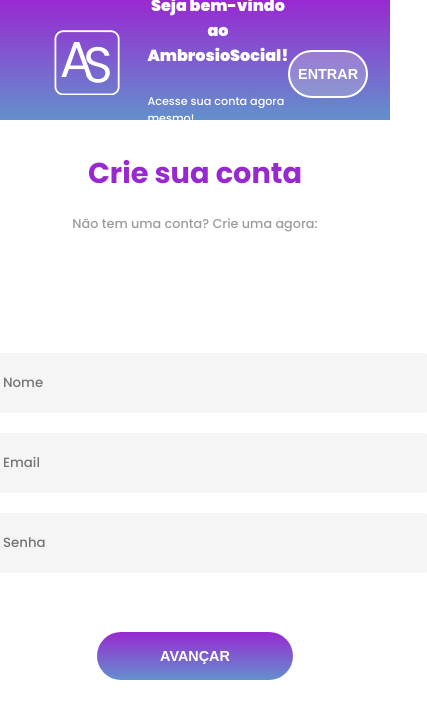
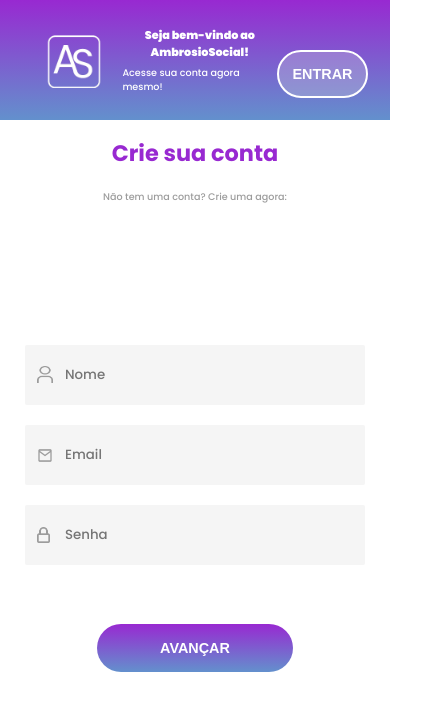
Before and after one commit to evellyn489/AmbrosioSocial, a React (Vite) app: page / in a window 390 px wide. Shown: the top 718 px of the page, 427 px wide, since content can reach past the window. Built offline with nearby package versions, Linux system fonts and the light colour scheme.

Commit message:
Finalização da responsividade da tela inicial

```diff
--- a/src/pages/CadastroInicial/CadastroInicial.module.scss
+++ b/src/pages/CadastroInicial/CadastroInicial.module.scss
@@ -110,6 +110,14 @@
     }
 }
 
+@media (max-width: 768px) {
+    .container {
+        aside {
+            width: 280px;
+        }
+    }
+}
+
 @media (max-width: 701px) {
     .container {
         aside {
@@ -176,3 +184,83 @@
         }
     }
 }
+
+@media (max-width: 425px) {
+    .container {
+        aside {
+            width: 100%;
+
+            img {
+                max-width: 100px;
+            }
+
+            div.texts {
+                gap: 5px;
+
+                strong {
+                    font-size: 0.7rem;
+                }
+
+                p {
+                    font-size: 0.6rem;
+                }
+            }
+        }
+
+        main {
+            div.titles {
+                padding-top: 1em;
+
+                h1 {
+                    font-size: 1.4rem;
+                }
+
+                p {
+                    font-size: 0.6rem;
+                }
+            }
+
+            form {
+                div.inputs {
+                    input {
+                        width: 340px;
+                    }
+                }
+
+                span {
+                    font-size: 0.5rem;
+                }
+            }
+        }
+    }
+}
+
+@media (max-width: 320px) {
+    .container {
+        aside {
+            img {
+                max-width: 90px;
+            }
+
+            div.texts {
+                strong {
+                    font-size: 0.6rem;
+                }
+
+                p {
+                    font-size: 0.5rem;
+                }
+            }
+        }
+
+        main {
+            form {
+                div.inputs {
+                    input {
+                        width: 300px;
+                    }
+                }
+            }
+        }
+    }
+}
```
